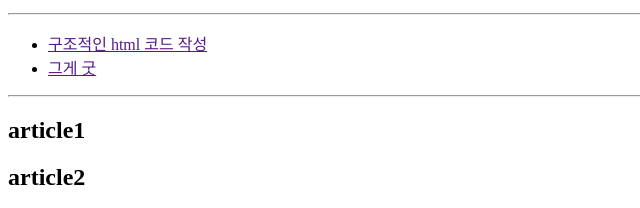
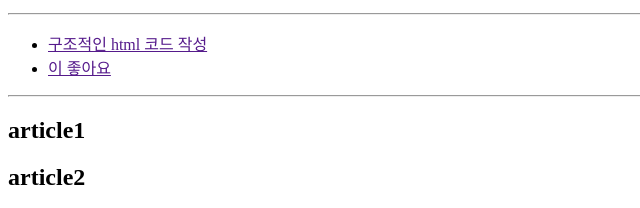
Before and after one commit to edogawac/web, a plain HTML site: page html/05semantic_tag.html in a window 1280 px wide. Shown: the part 647-855 px from the top of the page, 0-640 px from the left. Drawn offline with Linux system fonts and the light colour scheme.

Commit message:
Update 05semantic_tag.html

```diff
--- a/html/05semantic_tag.html
+++ b/html/05semantic_tag.html
@@ -42,7 +42,7 @@
         <nav aria-label="primary-navigation">
             <ul>
                 <li><a href="">구조적인 html 코드 작성</a></li>
-                <li><a href="">그게 굿</a></li>
+                <li><a href="">이 좋아요</a></li>
             </ul>
         </nav>
 
```
